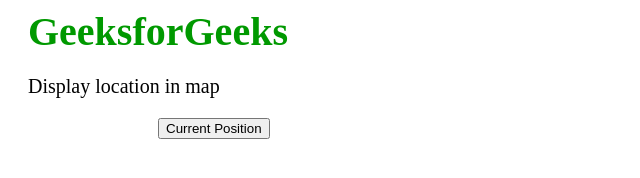
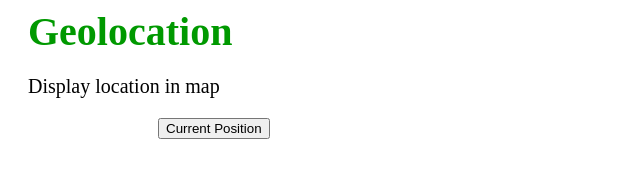
Before and after one commit to surbot-1/geolocation5, a plain HTML site: page index.html in a window 1280 px wide. Shown: the whole page, without its empty margins (0-640 px from the left). Drawn offline with Linux system fonts and the light colour scheme; some packages are replaced by stand-ins of ours.

Commit message:
Update index.html

```diff
--- a/index.html
+++ b/index.html
@@ -25,7 +25,7 @@
 
 <body>
 
- <div class="gfg">GeeksforGeeks</div>
+ <div class="gfg">Geolocation</div>
  <p>Display location in map</p>
  <button class="geeks" type="button" onclick="getlocation();">
     Current Position
```
